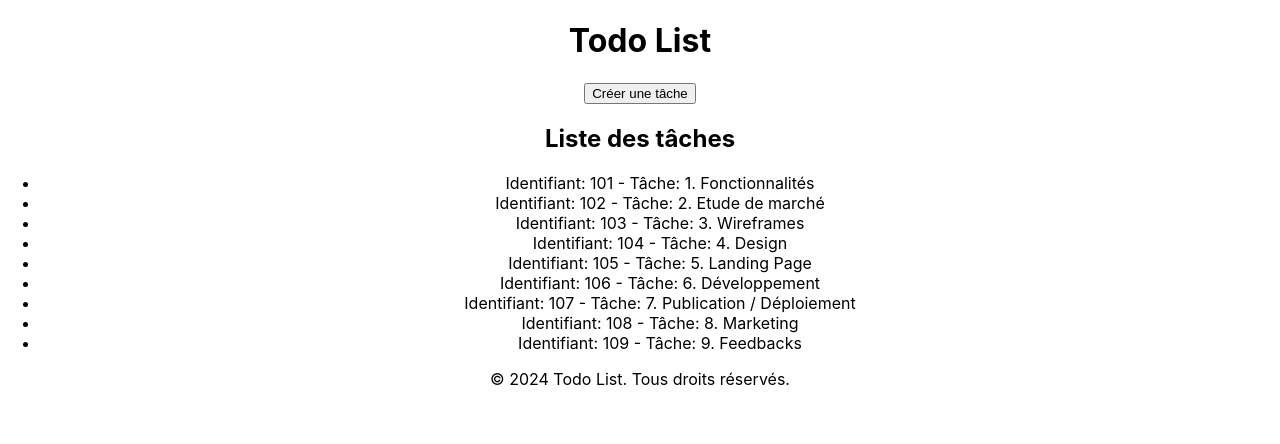
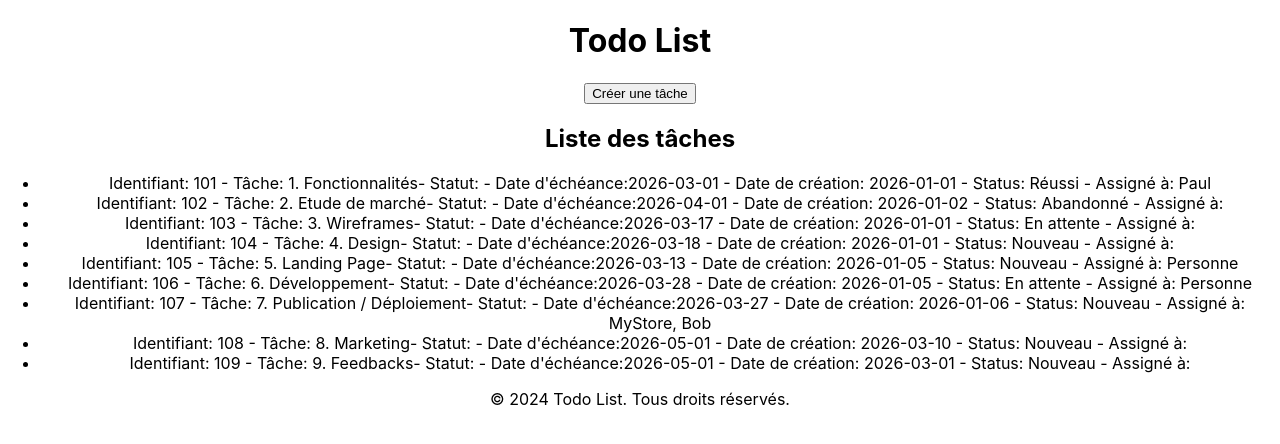
Before and after one commit to LoanALLARD/TodoList-React, a React (Create React App) app in the folder todo-list/: page / in a window 1280 px wide. Shown: the top 444 px of the page. Built offline with nearby package versions, Linux system fonts and the light colour scheme.

Commit message:
feat: enhance task display with additional details in TaskList component

```diff
--- a/todo-list/src/TasksList.js
+++ b/todo-list/src/TasksList.js
@@ -8,7 +8,11 @@ export default function TaskList({ tasks }) {
                 <ul>
                     {tasks.map((task) => (
                         <li key={task.id}>
-                            Identifiant: {task.id} - Tâche: {task.title}
+                            Identifiant: {task.id} - Tâche: {task.title}-
+                            Statut: {task.status} - Date d'échéance:
+                            {task.date_echeance} - Date de création:{" "}
+                            {task.date_creation} - Status: {task.etat} - Assigné
+                            à: {task.equipiers ? task.equipiers.map(e => e.name).join(", ") : "Personne"}
                         </li>
                     ))}
                 </ul>
```
